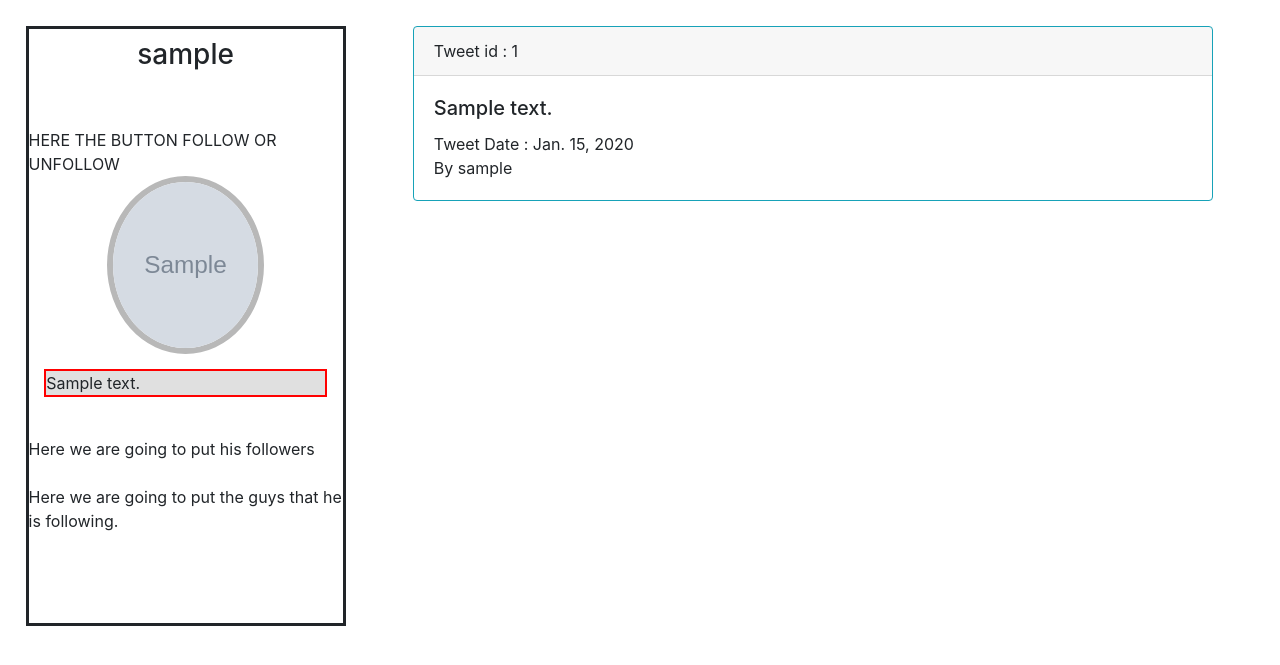
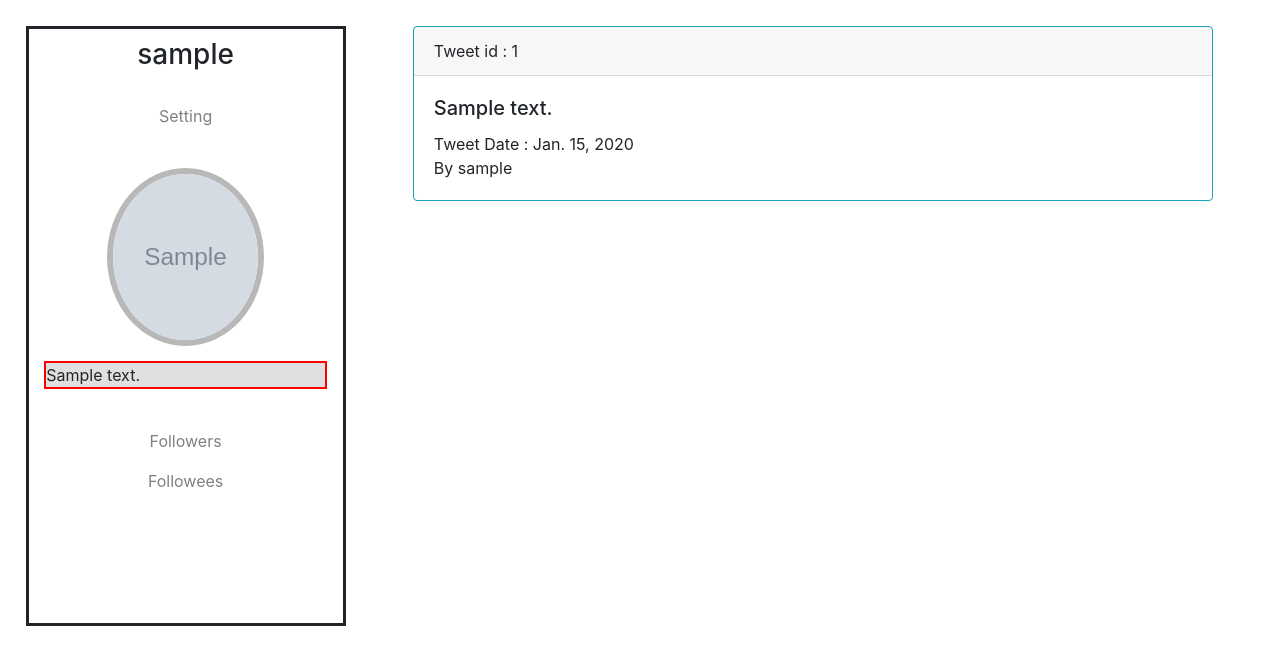
Before and after one commit to raphovitch/Hive, a Django app: a page that uses hive/first_app/templates/profile.html in a window 1280 px wide; the page is wider, and only the part inside the window is pictured. Shown: the part 86-751 px from the top of that part. Run offline with Django 3.2, Linux system fonts and the light colour scheme; a user stored in the database is signed in; tables that the repository leaves empty hold one stand-in row (values such as "Sample post"); grey boxes marked "Sample" are stand-in pictures; parts of the project's set-up code (start-up, migrations or seed data) failed here and were passed over; some libraries are stand-ins or nearby versions.

Commit message:
changes to profile_page

```diff
--- a/hive/first_app/templates/profile.html
+++ b/hive/first_app/templates/profile.html
@@ -1,5 +1,6 @@
 {% extends 'base.html'%}
 {% block title %}Usename of User{% endblock%}
+
 
 {% block content %}
 <div class="profile_page">
@@ -8,29 +9,54 @@
 		<h3 style='text-align: center; margin-top: 3%;'> {{ profile_info.user.username }} </h3>
 		<br>
 
-		<br>
-		HERE THE BUTTON FOLLOW OR UNFOLLOW
+		{% if profile_info.user == user %}
+
+			<a href="{% url 'first_app:edit_profile'%}"><p class='settings'>Setting</p></a>
+			<br>
+
+		{% else%}
+			<br>
+			<br>
+
+			{% if profile_info in following %}
+				<div class="button-follow center-button">
+					<a href="{% url 'first_app:unfollow_user' profile_info.user.username %}" class="btn btn-primary btn-lg active " role="button" aria-pressed="true">UnFollow</a>
+				</div>
+			{% else %}
+
+				<div class="button-follow center-button">
+					<a href="{% url 'first_app:follow_user' profile_info.user.username %}" class="btn btn-primary btn-lg active " role="button" aria-pressed="true">Follow</a>
+				</div>
+			{% endif %}
+
+		{% endif%}
 
 		{% if not profile_info.profile_pic %}
 			<img src="/static/images/no-picture.png">
 		{% else %}
-			<img src="{{user.userprofileinfo.profile_pic.url}}">
+			<img src="{{profile_info.profile_pic.url}}">
 		{% endif %}
+
+
 		<br>
 		<div class='profile-bio'>
 			{{ profile_info.bio}}
 		</div>
 
 		<br>
-		Here we are going to put his followers
-		<br>
-		<br>
-		Here we are going to put the guys that he is following.
+		<a href="{% url 'first_app:all_followers' profile_info.user.username %}"><p class="follow-link">Followers</p></a>
+
+		<a href="{% url 'first_app:all_followees' profile_info.user.username %}"><p class="follow-link">Followees</p></a>
 
 
 	</div>
 
 	<div class='tweets_user'>
+		{% if tweets|length == 0 %}
+			<br>
+			<h3 style="text-align: center">This user has no tweets</h3>
+		{% endif %}
+
 		{% for tweet in tweets %}
 
 		<div class="card border-info mx-auto" style="max-width: 50rem;">
--- a/hive/first_app/views.py
+++ b/hive/first_app/views.py
@@ -44,6 +44,7 @@ def all_tweets(request):
 
 		# This is for all likes
 		all_likes = []
+		all_likers = []
 		for tweet in tweets:
 			if user_p in tweet.liked_by.all():
 				print(tweet)
@@ -51,11 +52,14 @@ def all_tweets(request):
 			else:
 				print(tweet)
 				all_likes.append(False)
+			all_likers.append(get_all_likers(tweet.id))
+
+
 
 		# range_list = [index for index in range(len(all_likes))]
 		# print(range_list)
 
-		my_list = zip(tweets, all_likes)
+		my_list = zip(tweets, all_likes, all_likers)
 
 
 		return render(request, 'all_tweets.html',context={'my_list': my_list, 'user_p':user_p, 'logged_in': True, 'user': request.user})
@@ -219,10 +223,13 @@ def all_followers(request, username):
 def profile_page(request, username):
 	profile_info = UserProfileInfo.objects.get(user__username=username)
 	profile_info_id = profile_info.user.id
-	print(profile_info.bio)
 
 	if request.user.is_authenticated:
-		return render(request, 'profile.html', {'logged_in': True, 'user': request.user, 'profile_info': profile_info, 'tweets': get_tweets_of_user(profile_info_id)})
+		# following = False
+		# if profile_info in :
+		# 	following = True
+
+		return render(request, 'profile.html', {'logged_in': True, 'user': request.user, 'profile_info': profile_info, 'tweets': get_tweets_of_user(profile_info_id), 'following': UserProfileInfo.objects.get(user=request.user).follows.all()})
 
 
 	return render(request, 'profile.html', {'logged_in': False, 'profile_info': profile_info, 'tweets': get_tweets_of_user(profile_info_id)})
--- a/hive/hive/static/css/styles.css
+++ b/hive/hive/static/css/styles.css
@@ -156,3 +156,37 @@
 	position: relative;
 	top: 25px;
 }
+
+
+.all_likes {
+	overflow: scroll;
+    max-height: 15%;
+    border: red solid 2px;
+    margin: 5%;
+    background-color: aliceblue;
+
+}
+
+.center-button {
+	position: relative;
+    left: 38%;
+    bottom: 50px;
+}
+
+.follow-link {
+	text-align: center;
+	color: grey;
+}
+
+.follow-link:hover {
+	color: red;
+	font-size:150%;
+	text-decoration: orange;
+}
+
+
+
+.settings {
+	text-align: center;
+	color: grey;
+}
--- a/hive/login_app/views.py
+++ b/hive/login_app/views.py
@@ -57,6 +57,9 @@ def signup(request):
 
 			profile.save()
 			registered = True
+			login(request, user)
+			return redirect('/first_app/home/', permanent=False)
+
 
 
 		else :
```
Also changed, not shown: hive/first_app/templates/all_tweets.html (+8 -1 lines).
